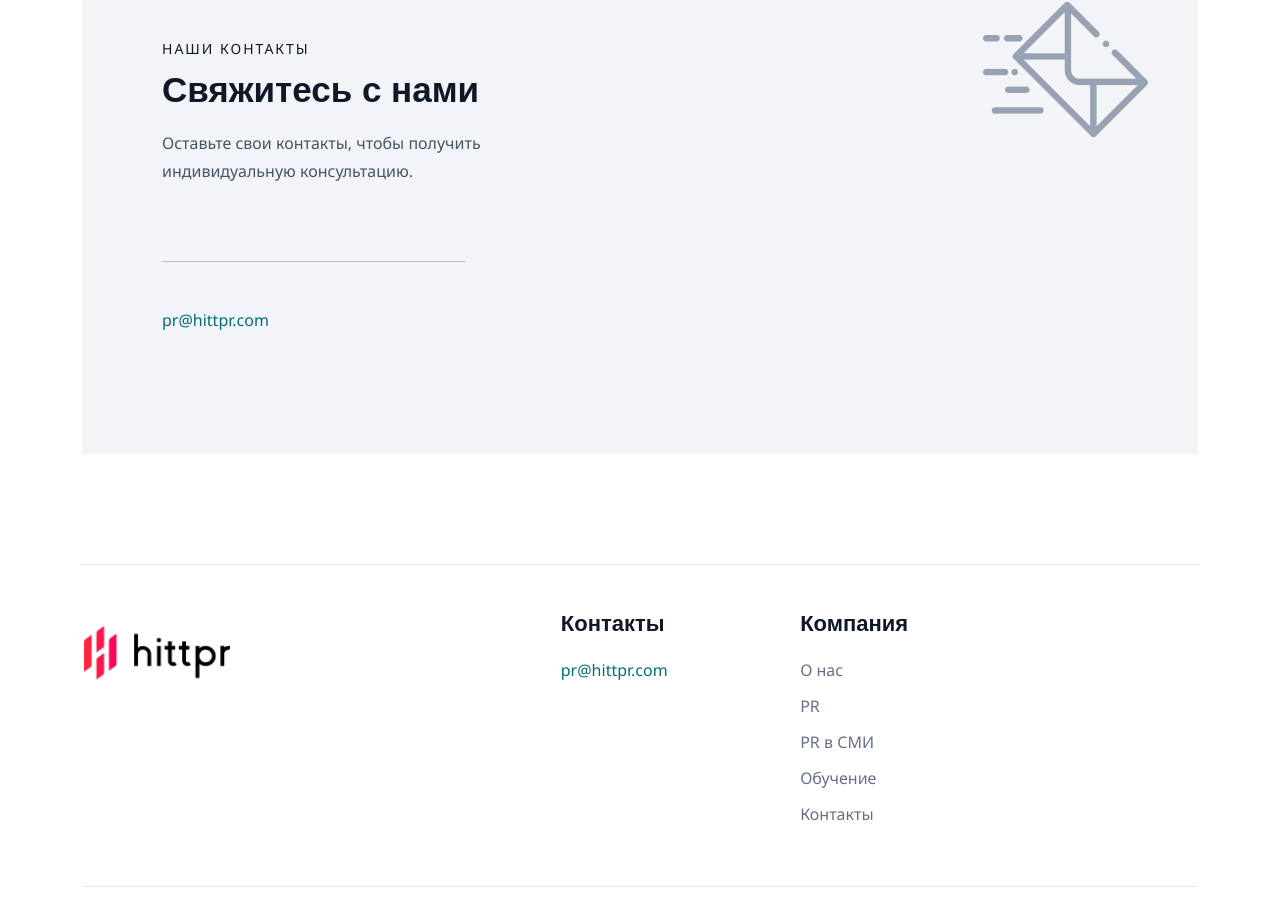
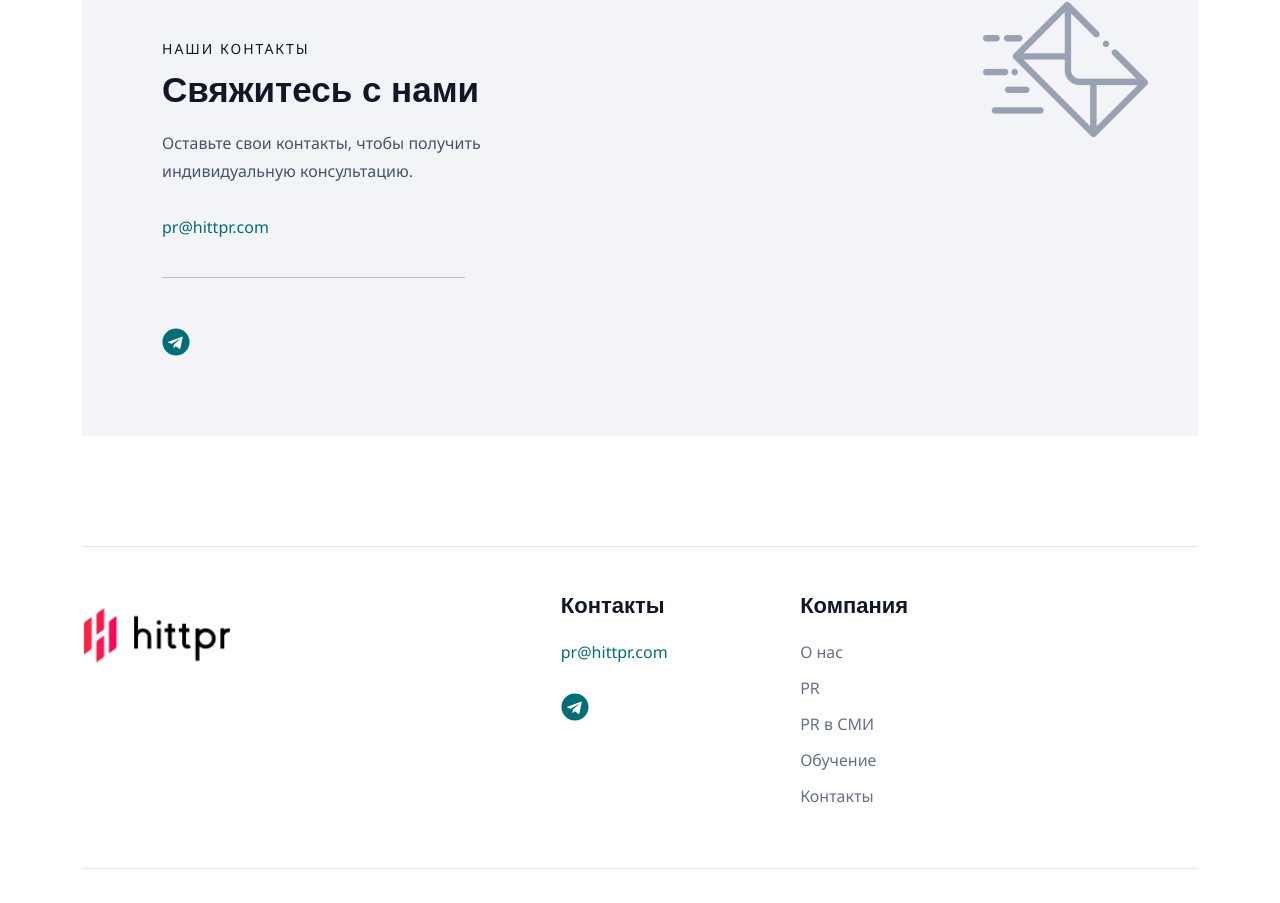
Before and after one commit to olegchursin/hittpr-new, a Next.js app: page /contact in a window 1280 px wide. Shown: the part 371-1274 px from the top of the page. Built offline with nearby package versions, Linux system fonts and the light colour scheme; a web font is replaced by a local one.

Commit message:
feat: Add telegram link

```diff
--- a/components/layout/Footer.tsx
+++ b/components/layout/Footer.tsx
@@ -1,8 +1,10 @@
+import Link from 'next/link';
+import { FaTelegram } from 'react-icons/fa';
+
+import { navLinks } from '../../utils/routes';
 import Copyright from '../elements/Copyright';
 import EmailLink from '../elements/EmailLink';
-import Link from 'next/link';
 import SocialIcons from '../elements/SocialIcons';
-import { navLinks } from '../../utils/routes';
 
 const renderSocialIcons = false;
 
@@ -29,6 +31,11 @@ const Footer = () => {
             <h4 className="text-heading-5">Контакты</h4>
             <div className="mt-20 text-body-text color-gray-600">
               <EmailLink />
+              <h4 className="mt-20">
+                <a href="https://t.me/hitt_pr_nyc">
+                  <FaTelegram />
+                </a>
+              </h4>
             </div>
           </div>
 
--- a/components/layout/Layout.tsx
+++ b/components/layout/Layout.tsx
@@ -18,6 +18,7 @@ const Layout: React.FC<any> = ({ children, headerStyle }) => {
       document.body.classList.remove('mobile-menu-active');
     }
   };
+
   return (
     <>
       <div className={openClass && 'body-overlay-1'} onClick={handleRemove} />
--- a/package.json
+++ b/package.json
@@ -13,7 +13,7 @@
     "react": "18.0.0",
     "react-countup": "^6.2.0",
     "react-dom": "18.0.0",
-    "react-icons": "^4.6.0",
+    "react-icons": "^4.8.0",
     "react-modal-video": "^1.2.10",
     "react-perfect-scrollbar": "^1.5.8",
     "react-scroll-up": "^1.3.7",
--- a/pages/contact.tsx
+++ b/pages/contact.tsx
@@ -1,3 +1,5 @@
+import { FaTelegram } from 'react-icons/fa';
+
 import EmailLink from '../components/elements/EmailLink';
 import Layout from '../components/layout/Layout';
 
@@ -19,7 +21,7 @@ function Contact() {
           <div className="container mb-20 mt-60">
             <div className="bdrd-24 box-gray-100 icon-wave">
               <div className="row">
-                <div className="col-lg-12 mb-60">
+                <div className="col-lg-12 mb-20">
                   <span className="text-body-capitalized text-uppercase">
                     Наши контакты
                   </span>
@@ -31,13 +33,21 @@ function Contact() {
                     <br className="d-lg-block d-none" />
                     индивидуальную консультацию.
                   </p>
-                </div>
-                <div className="col-lg-4 mb-40">
-                  <hr />
-                  <p className="text-body-text color-gray-600">
+                  <div className="text-body-text color-gray-600">
                     <br />
                     <EmailLink />
-                  </p>
+                  </div>
+                </div>
+                <div className="col-lg-4">
+                  <hr />
+                  <div className="text-body-text color-gray-600">
+                    <br />
+                    <h4>
+                      <a href="https://t.me/hitt_pr_nyc">
+                        <FaTelegram />
+                      </a>
+                    </h4>
+                  </div>
                 </div>
               </div>
             </div>
```
Also changed, not shown: 1 other file (tests, documents, lock files or other folders).
